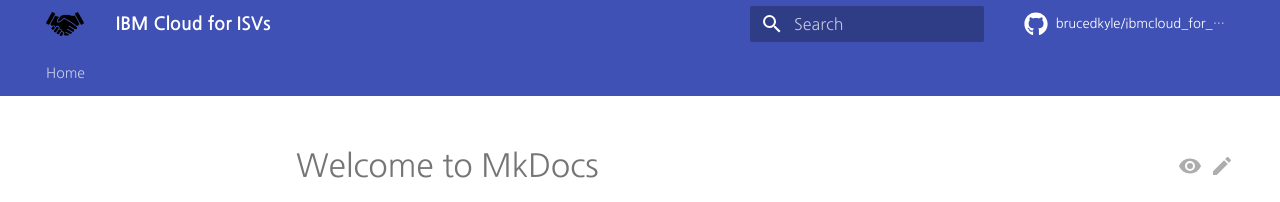
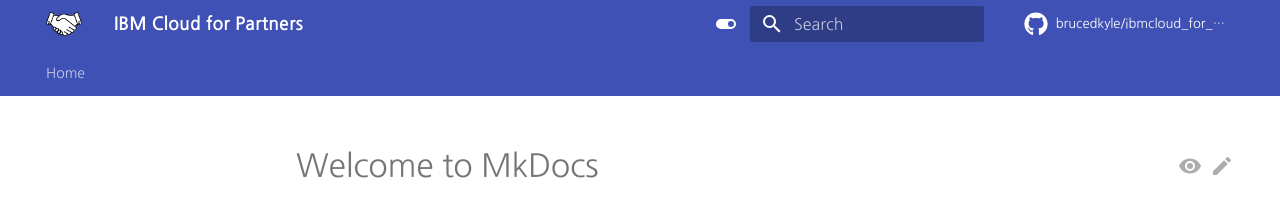
Before and after one commit to brucedkyle/ibmcloud_for_partners, an MkDocs documentation site: the page built from docs/index.md, in a window 1280 px wide. Shown: the top 202 px of the page. Built offline with MkDocs 1.6.1 and Material for MkDocs 9.7.7, drawn with Linux system fonts in a browser that asks for light colours; comment, search, counter and statistics services are not loaded.

Commit message:
update look and feel

```diff
--- a/mkdocs.yml
+++ b/mkdocs.yml
@@ -1,4 +1,4 @@
-site_name: IBM Cloud for ISVs
+site_name: IBM Cloud for Partners
 nav:
   - Home:
     - PowerVS: powervs.md
@@ -24,8 +24,21 @@
       edit: material/pencil
       view: material/eye
   logo: ./media/R.png
-  pallette:
-    primary: blue
+  palette:
+    # Palette toggle for light mode
+    - media: "(prefers-color-scheme: light)"
+      scheme: default
+      toggle:
+        icon: material/toggle-switch
+        name: Switch to dark mode
+
+    # Palette toggle for dark mode
+    - media: "(prefers-color-scheme: dark)"
+      scheme: slate
+      toggle:
+        icon: material/toggle-switch-off-outline
+        name: Switch to light mode
+
 plugins:
   - git-revision-date-localized:
       enable_creation_date: true
```
Also changed, not shown: docs/media/R.png.
